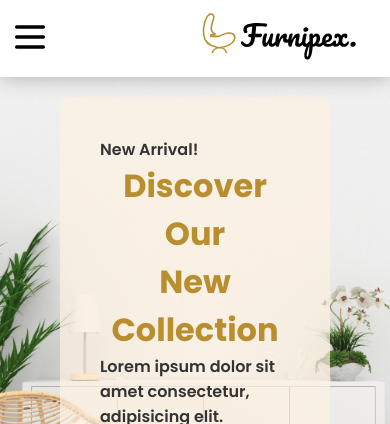
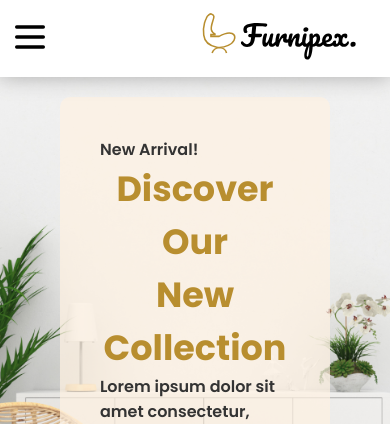
Before and after one commit to NyFco/furnipex-ecommerce, a Next.js app: page / in a window 390 px wide. Shown: the top 424 px of the page. Built offline with nearby package versions, Linux system fonts and the light colour scheme.

Commit message:
style fix

```diff
--- a/app/styles/heroSection.scss
+++ b/app/styles/heroSection.scss
@@ -32,7 +32,7 @@
       font-size: 52px;
 
       @media (max-width: 1000px) {
-        font-size: 32px;
+        font-size: 35px;
         text-align: center;
       }
     }
```
